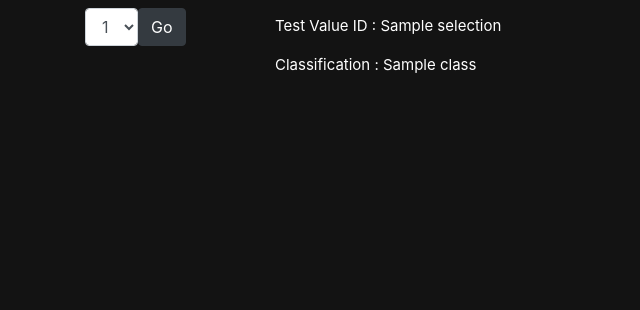
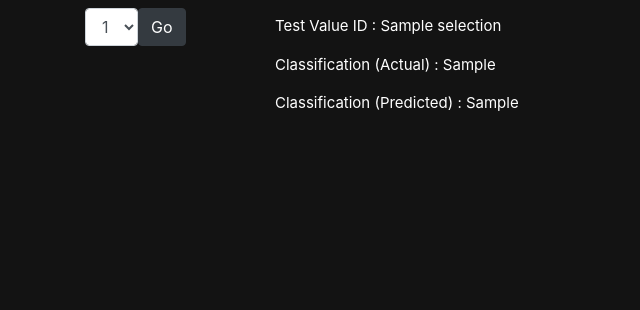
Before and after one commit to TravisDC5/pulsar, a Flask app: template templates/rfmodel.html in a window 1280 px wide. Shown: the part 192-502 px from the top of the page, without its empty margins (0-640 px from the left). Run offline with Flask 2, Linux system fonts and the light colour scheme; the template is opened without the code that fills it: most values are stand-ins (such as "Sample title", 1, 10 or a date in 2020); some libraries are stand-ins or nearby versions.

Commit message:
model added

```diff
--- a/app.py
+++ b/app.py
@@ -72,16 +72,25 @@ def retrieve():
     else:
         cla = "Is a Pulsar"
 
-    # pickle_file = "modelmaker/RFC_model_v1_12_3_175.h5"
+    pickle_file = "modelmaker/RFC_model_v1_12_3_175.h5"
 
-    # with open(pickle_file, 'rb') as file:
-    #     Pickled_RF_Model = pickle.load(file)
+    with open(pickle_file, 'rb') as file:
+        Pickled_RF_Model = pickle.load(file)
 
+    X = temp2.iloc[:,:-2].values
+    y = temp2.iloc[:,-2].values
 
+    y_pred = Pickled_RF_Model.predict(X)
+
+    if y_pred[0] == 0:
+        model_output = "Not a Pulsar"
+    else:
+        model_output = "Is a Pulsar"
+    print(model_output)
 
 
     model = mongo.db.model
-    model_data = {'selection' : select, 'class': cla}
+    model_data = {'selection' : select, 'class_acc': cla, 'class_pre': model_output}
     model.replace_one({},model_data, upsert=True)
 
 
--- a/templates/rfmodel.html
+++ b/templates/rfmodel.html
@@ -73,7 +73,8 @@
                     <div class="panel">
                         <h5 class="panel-title">Description:</h5>
                             <p>Test Value ID : {{ model.selection }}</p>
-                            <p>Classification : {{ model.class }}</p>
+                            <p>Classification (Actual) : {{ model.class_acc }}</p>
+                            <p>Classification (Predicted) : {{ model.class_pre }}</p>
                     </div>
                 </div>
             </div>
```
